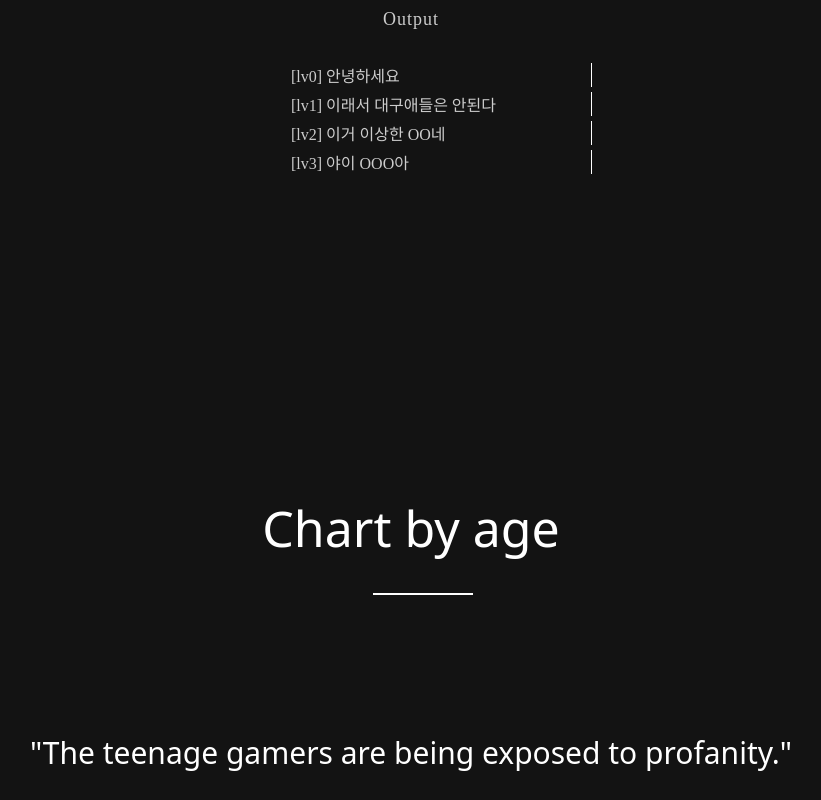
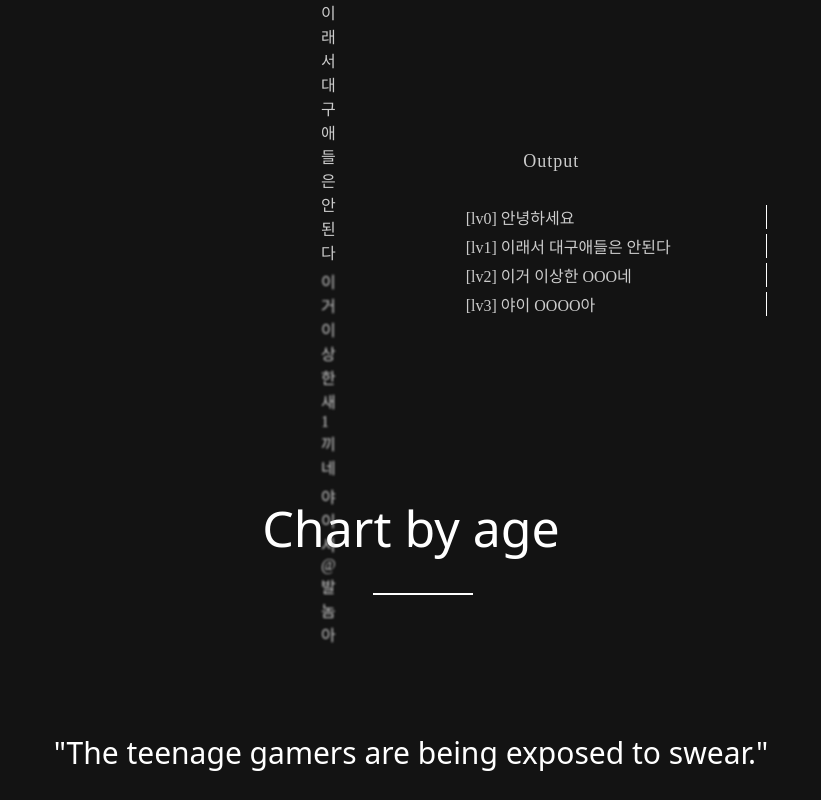
Before and after one commit to 2024-Graduation-Project/test-web, a React (Create React App) app: page / in a window 1280 px wide. Shown: the part 1740-2540 px from the top of the page, without its empty margins (229-1050 px from the left). Built offline with nearby package versions, Linux system fonts and the light colour scheme; a web font is replaced by a local one.

Commit message:
style: Modify key-function, chart-container align

```diff
--- a/src/index.css
+++ b/src/index.css
@@ -185,7 +185,7 @@ li {
 .reason-text {
   padding: 30px 120px;
   font-size: 28px;
-  font-weight: 600;
+  font-weight: 540;
   line-height: 1.8;
   text-align: center;
   opacity: 0;
@@ -206,8 +206,7 @@ li {
   transition-delay: 0.4s;
 }
 
-.function-container,
-.chart-container {
+.function-container {
   height: 700px;
   padding: 200px 40px;
   text-align: center;
@@ -244,28 +243,31 @@ li {
   box-sizing: border-box;
   text-align: center;
 }
-.explain-text {
+.explain-text,
+.chart-explain {
   font-size: 30px;
   padding-top: 20px;
   opacity: 0;
   transition: padding-top 1s ease, opacity 1s ease;
 }
-.explain-text.visible {
+.explain-text.visible,
+.chart-explain.visible{
   padding-top: 0px;
   opacity: 1;
 }
 .sect1-test-container {
-  display: block;
+  display: flex;
+  align-items: center;
   box-sizing: border-box;
   color: #cccccc;
-  padding-top: 70px;
+  padding: 100px 350px;
 }
 .func-input-container,
 .func-output-container {
   display: block;
   width: 500px;
   font-family: "Nanum Gothic Coding";
-  padding-bottom: 30px  ;
+  padding-bottom: 50px  ;
   margin: 0 auto;
 }
 .func-input,
@@ -293,6 +295,11 @@ li {
   border-right: 1px solid white;
 }
 
+.chart-container {
+  height: 1500px;
+  padding: 200px 40px;
+  text-align: center;
+}
 .chart {
   padding-top: 100px;
 }
@@ -313,9 +320,6 @@ li {
 
 .chart-explain-container {
   padding-top: 170px;
-}
-.chart-explain {
-  font-size: 30px;
 }
 
 @keyframes typing {
--- a/src/pages/introduce/conponents/chart/chartExplain.js
+++ b/src/pages/introduce/conponents/chart/chartExplain.js
@@ -1,8 +1,12 @@
+import scrollVisible from "../../../../custom-hook/introduce/scrollVisible";
+
 function ChartExplain() {
+    const isVisible = scrollVisible(1800);
+
     return (
         <div className='chart-explain-container'>
-            <div className='chart-explain'>
-                "The teenage gamers are being exposed to profanity."
+            <div className={`chart-explain ${isVisible ? 'visible' : ''}`}>
+                "The teenage gamers are being exposed to swear."
             </div>
         </div>
     );
--- a/src/pages/introduce/introduceText.js
+++ b/src/pages/introduce/introduceText.js
@@ -19,10 +19,10 @@ export const reasonsText = [
 export const ioText = {
     inputTextLv0: "안녕하세요",
     inputTextLv1: "이래서 대구애들은 안된다",
-    inputTextLv2: "이거 이상한 새끼네",
-    inputTextLv3: "야이 시발놈아",
+    inputTextLv2: "이거 이상한 새1끼네",
+    inputTextLv3: "야이 시@발놈아",
     outputTextLv0: "[lv0] 안녕하세요",
     outputTextLv1: "[lv1] 이래서 대구애들은 안된다",
-    outputTextLv2: "[lv2] 이거 이상한 OO네",
-    outputTextLv3: "[lv3] 야이 OOO아"
+    outputTextLv2: "[lv2] 이거 이상한 OOO네",
+    outputTextLv3: "[lv3] 야이 OOOO아"
 };
```
